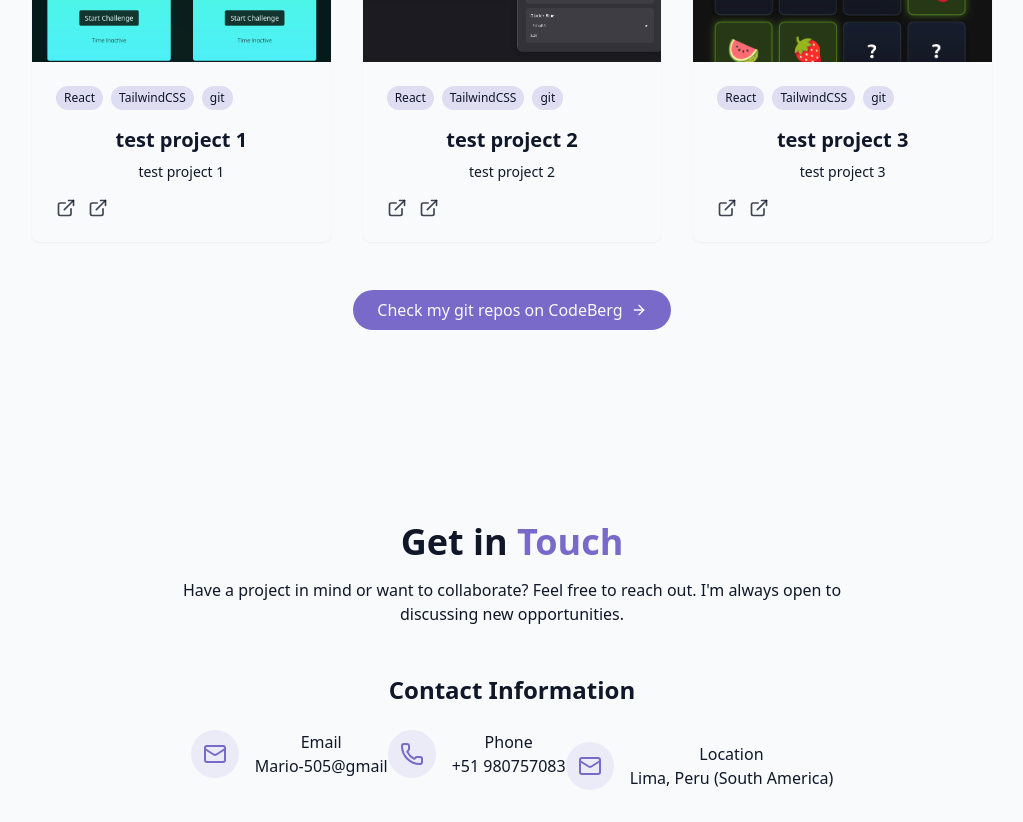
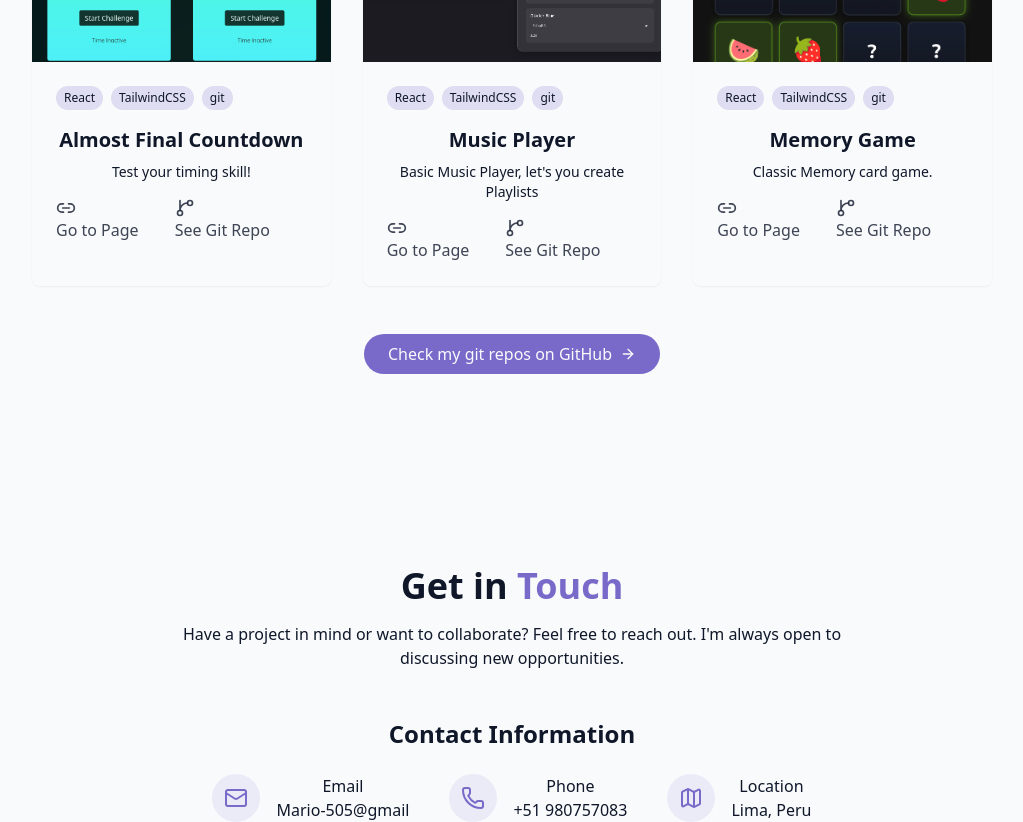
Before and after one commit to mario505/portfolio, a React (Vite) app: page / in a window 1280 px wide. Shown: the part 2820-3642 px from the top of the page, without its empty margins (128-1151 px from the left). Built offline with nearby package versions, Linux system fonts and the light colour scheme.

Commit message:
add resume to public folder, make it downloadable on AboutSection.jsx, update projects into and links on ProjectsSection.jsx, update ui spacing on ContactSection.jsx

```diff
--- a/src/components/AboutSection.jsx
+++ b/src/components/AboutSection.jsx
@@ -1,5 +1,5 @@
 import { Code, User, Briefcase } from "lucide-react";
-import { cn } from "../lib/utils"
+import { cn } from "../lib/utils";
 
 export default function AboutSection() {
   return (
@@ -12,19 +12,21 @@ export default function AboutSection() {
 
         <div className="grid grid-cols-1 md:grid-cols-2 gap-12 items-center">
           <div className="space-y-6">
-                        <h3 className="text-2xl font-semibold">Passionate Web Developer & Tech Creator</h3>
+            <h3 className="text-2xl font-semibold">
+              Passionate Web Developer & Tech Creator
+            </h3>
 
             <p className="text-muted-foreground">
-                            I'm starting my journey as a full stack Web developer,
-                            I specialize in creating responsive, accesible, and
-                            performant web applications using modern technologies
+              I'm starting my journey as a full stack Web developer, I
+              specialize in creating responsive, accesible, and performant web
+              applications using modern technologies
             </p>
 
             <p className="text-muted-foreground">
               I'm passionate about creating elegant solutions to complex
               problems, and I'm constantly learning new technologies and
-                            techniques to stay at the forefront of the ever-evolving
-                            web landscape.
+              techniques to stay at the forefront of the ever-evolving web
+              landscape.
             </p>
 
             <div className="flex flex-col sm:flex-row gap-4 pt-4 justify-center">
@@ -33,8 +35,15 @@ export default function AboutSection() {
                 Get In Touch
               </a>
 
-                            <a href="" className={cn("px-6 py-2 rounded-full border border-primary",
-                                "text-primary hover:bg-primary/10 transition-cololor duration-300")}>
+              <a
+                href="/Resume_Mario_Reyes.docx"
+                target="_blank"
+                rel="noreferrer"
+                className={cn(
+                  "px-6 py-2 rounded-full border border-primary",
+                  "text-primary hover:bg-primary/10 transition-cololor duration-300",
+                )}
+              >
                 Download Resume
               </a>
             </div>
@@ -80,8 +89,8 @@ export default function AboutSection() {
                 <div className="text-left ">
                   <h4 className="font-semibold text-lg">Project Management</h4>
                   <p className="text-muted-foreground">
-                                        Leading projects from conception to completion with
-                                        agile methodologies
+                    Leading projects from conception to completion with agile
+                    methodologies
                   </p>
                 </div>
               </div>
--- a/src/components/ContactSection.jsx
+++ b/src/components/ContactSection.jsx
@@ -1,4 +1,4 @@
-import { Instagram, Linkedin, Mail, Phone, Send, Twitter } from "lucide-react";
+import { Mail, MapIcon, Phone } from "lucide-react";
 import { cn } from "../lib/utils";
 
 export default function ContactSection() {
@@ -14,11 +14,11 @@ export default function ContactSection() {
           I'm always open to discussing new opportunities.
         </p>
 
-        <div className="flex items-center justify-center">
-          <div className="flex-col items-center space-y-8 text-center" >
+        <div className="flex items-center w-full justify-center">
+          <div className="flex-col items-center w-full space-y-12 text-center">
             <h3 className="text-2xl font-semibold mb-6">Contact Information</h3>
 
-            <div className="flex items-center space-y-6 justify-center">
+            <div className="flex items-center w-full space-x-10 justify-center">
               <div className="flex items-start space-x-4">
                 <div className="p-3 rounded-full bg-primary/10">
                   <Mail className="h-6 w-6 text-primary" />
@@ -57,7 +57,7 @@ export default function ContactSection() {
 
               <div className="flex items-start space-x-4">
                 <div className="p-3 rounded-full bg-primary/10">
-                  <Mail className="h-6 w-6 text-primary" />
+                  <MapIcon className="h-6 w-6 text-primary" />
                 </div>
                 <div>
                   <h4 className="font-medium">Location</h4>
@@ -67,7 +67,7 @@ export default function ContactSection() {
                       "transitions-colors",
                     )}
                   >
-                    Lima, Peru (South America)
+                    Lima, Peru
                   </a>
                 </div>
               </div>
--- a/src/components/ProjectsSection.jsx
+++ b/src/components/ProjectsSection.jsx
@@ -1,34 +1,40 @@
-import { ArrowRight, ExternalLink } from "lucide-react";
+import {
+  ArrowRight,
+  ExternalLink,
+  GitBranchIcon,
+  Github,
+  Link2,
+} from "lucide-react";
 import { cn } from "../lib/utils";
 
 const projects = [
   {
     id: 1,
-        title: "test project 1",
-        description: "test project 1",
+    title: "Almost Final Countdown",
+    description: "Test your timing skill!",
     image: "/projects/project1.png",
     tags: ["React", "TailwindCSS", "git"],
-        demoUrl: "#",
-        gitUrl: "#",
+    demoUrl: "https://portals-ochre.vercel.app/",
+    gitUrl: "https://github.com/mario505/portals",
   },
   {
     id: 2,
-        title: "test project 2",
-        description: "test project 2",
+    title: "Music Player",
+    description: "Basic Music Player, let's you create Playlists",
     image: "/projects/project2.png",
     tags: ["React", "TailwindCSS", "git"],
-        demoUrl: "#",
-        gitUrl: "#",
+    demoUrl: "https://m-player-orcin.vercel.app/",
+    gitUrl: "https://github.com/mario505/m-player",
   },
   {
     id: 3,
-        title: "test project 3",
-        description: "test project 3",
+    title: "Memory Game",
+    description: "Classic Memory card game.",
     image: "/projects/project3.png",
     tags: ["React", "TailwindCSS", "git"],
-        demoUrl: "#",
-        gitUrl: "#",
-    }
+    demoUrl: "https://mem-card-plum.vercel.app/",
+    gitUrl: "https://github.com/mario505/m-player",
+  },
 ];
 
 export default function ProjectsSection() {
@@ -41,64 +47,83 @@ export default function ProjectsSection() {
         </h2>
 
         <p className="text-center text-muted-foreground mb-12 max-w-2xl mx-auto">
-                    Here are some of my projects. Each project was carefully crafted
-                    with attention to detail, performance and user experience.
+          Here are some of my projects. Each project was carefully crafted with
+          attention to detail, performance and user experience.
         </p>
 
         <div className="grid grid-cols-1 md:grid-cols-2 lg:grid-cols-3 gap-8">
           {projects.map((project, key) => (
-                        <div key={key}
+            <div
+              key={key}
               className="group bg-card rounded-lg overflow-hidden shadow-xs card-hover"
             >
               <div className="h-48 overflow-hidden">
-                                <img src={project.image} alt={project.title}
-                                    className={cn("w-full h-full object-cover transition-transform",
-                                        "duration-500 group-hover:scale-110"
-                                    )} />
+                <a href={project.demoUrl} target="_blank">
+                  <img
+                    src={project.image}
+                    alt={project.title}
+                    className={cn(
+                      "w-full h-full object-cover transition-transform",
+                      "duration-500 group-hover:scale-110",
+                    )}
+                  />
+                </a>
               </div>
 
               <div className="p-6">
                 <div className="flex flex-wrap gap-2 mb-4">
-                                    {project.tags.map((tag)=>(
-                                        <span className={cn("px-2 py-1 text-xs font-medium",
-                                            "rounded-full bg-primary/20 text-secondary-foreground"
-                                         )} >{tag}</span>
+                  {project.tags.map((tag) => (
+                    <span
+                      className={cn(
+                        "px-2 py-1 text-xs font-medium",
+                        "rounded-full bg-primary/20 text-secondary-foreground",
+                      )}
+                    >
+                      {tag}
+                    </span>
                   ))}
                 </div>
 
-
                 <h3 className="text-xl font-semibold mb-2">{project.title}</h3>
-                            <p className="text-muted-foreground text-sm mb-4">{project.description}</p>
+                <p className="text-muted-foreground text-sm mb-4">
+                  {project.description}
+                </p>
 
                 <div className="flex justify-between items-center">
-                                <div className="flex space-x-3 ">
-                                    <a href={project.demoUrl}
+                  <div className="flex space-x-9 ">
+                    <a
+                      href={project.demoUrl}
                       className="text-foreground/80 hover:text-primary transition-colors duration-300"
-                                        target="_blank">
-                                        <ExternalLink size={20} />
+                      target="_blank"
+                    >
+                      <Link2 size={20} />
+                      Go to Page
                     </a>
-                                    <a href={project.gitUrl}
+                    <a
+                      href={project.gitUrl}
                       className="text-foreground/80 hover:text-primary transition-colors duration-300"
-                                        target="_blank">
-                                        <ExternalLink size={20} />
+                      target="_blank"
+                    >
+                      <GitBranchIcon size={20} />
+                      See Git Repo
                     </a>
                   </div>
                 </div>
-
               </div>
-
-
             </div>
           ))}
         </div>
 
         <div className="text-center mt-12">
-                    <a className="cosmic-button w-fit flex items-center mx-auto gap-2"
-                    href="#" target="_blank">
-                        Check my git repos on CodeBerg <ArrowRight size={16} />
+          <a
+            className="cosmic-button w-fit flex items-center mx-auto gap-2"
+            href="https://github.com/mario505?tab=repositories"
+            target="_blank"
+          >
+            Check my git repos on GitHub <ArrowRight size={16} />
           </a>
         </div>
       </div>
     </section>
-    )
+  );
 }
```
Also changed, not shown: 1 other file (tests, documents, lock files or other folders). Lines whose indentation alone changed are shown as unchanged.
